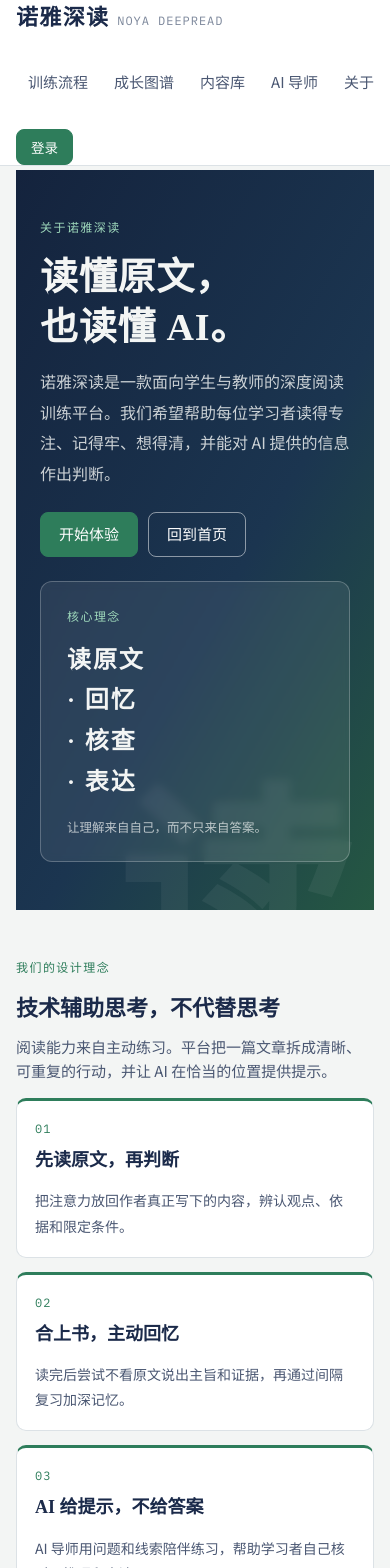
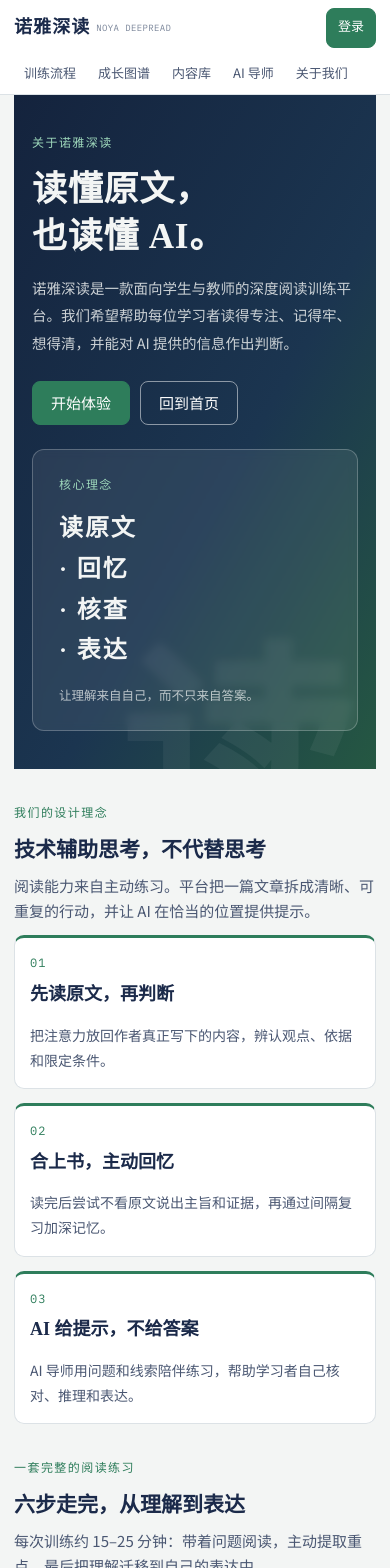
Before and after one commit to yuhaousa/deepread, a Next.js app: page /about in a window 390 px wide. Shown: the top 1568 px of the page. Built offline with nearby package versions, Linux system fonts and the light colour scheme; no server answers.

Commit message:
Improve mobile responsive layouts

```diff
--- a/src/app/globals.css
+++ b/src/app/globals.css
@@ -526,3 +526,71 @@ body:has(.hero-slider){overflow-x:clip}
 .site-footer nav a{color:var(--mute);text-decoration:none}
 .site-footer nav a:hover{color:var(--ink)}
 @media(max-width:760px){.about-hero{grid-template-columns:1fr;gap:24px;min-height:0;padding:48px 24px;margin-top:-24px}.about-hero-note{max-width:360px}.about-principles{grid-template-columns:1fr}.about-principle{min-height:0}.about-steps{grid-template-columns:repeat(2,minmax(0,1fr));gap:10px}.about-belief{grid-template-columns:1fr;padding:18px}.site-footer{align-items:flex-start;flex-direction:column}.site-footer nav{padding-top:2px}}
+
+
+/* ---------- 手机与小屏设备 ---------- */
+@media(max-width:760px){
+  .top .wrap{display:grid;grid-template-columns:minmax(0,1fr) auto;gap:3px 12px;min-height:0;padding-top:8px;padding-bottom:0}
+  .top .brand{grid-column:1;grid-row:1;min-width:0;margin:0;align-items:center}
+  .top .brand b{font-size:20px}
+  .top .brand span{font-size:10px}
+  .top nav.tabs{grid-column:1/-1;grid-row:2;width:100%;min-width:0;max-width:none;margin:0;overscroll-behavior-x:contain;scroll-padding-inline:12px}
+  .top nav.tabs a{padding:11px 10px 9px;font-size:13px}
+  .top .login-link,.top .who{grid-column:2;grid-row:1;justify-self:end;white-space:nowrap}
+  .top .login-link{padding:7px 13px}
+  .who{gap:7px}
+  .app-sidebar{padding-left:max(14px,env(safe-area-inset-left,0px));padding-right:max(14px,env(safe-area-inset-right,0px))}
+  .app-content main.wrap{padding-left:max(14px,env(safe-area-inset-left,0px));padding-right:max(14px,env(safe-area-inset-right,0px));padding-top:20px;padding-bottom:calc(48px + env(safe-area-inset-bottom,0px))}
+  main{padding-top:22px;padding-bottom:56px}
+  .sec{gap:12px;margin-top:34px}
+  .sec>h2{font-size:21px}
+  .card{padding:15px}
+  .stage{padding:18px 15px}
+  .reading{font-size:16px;line-height:1.95}
+  .passage-text{padding:20px 16px;font-size:16px;line-height:1.95}
+  .drawer{left:12px;right:12px;bottom:calc(68px + env(safe-area-inset-bottom,0px));width:auto;max-height:min(580px,calc(100dvh - 104px - env(safe-area-inset-top,0px) - env(safe-area-inset-bottom,0px)));border-radius:14px}
+  .drawer form input{min-width:0}
+  .tutor-btn{right:max(14px,env(safe-area-inset-right,0px));bottom:calc(14px + env(safe-area-inset-bottom,0px));min-height:44px}
+  .about-hero{margin-top:-22px}
+  .about-section{margin-top:34px}
+  .site-footer{margin-top:38px;padding-top:17px}
+}
+@media(max-width:480px){
+  .wrap{padding-left:max(14px,env(safe-area-inset-left,0px));padding-right:max(14px,env(safe-area-inset-right,0px))}
+  .top .wrap{column-gap:8px}
+  .top .brand{gap:6px}
+  .top .brand b{font-size:18px}
+  .top .brand span{font-size:9px;letter-spacing:.04em}
+  .top .login-link{padding:6px 11px;font-size:13px}
+  .who{font-size:12px}
+  .who button{padding:5px 8px}
+  .app-sidebar{column-gap:8px}
+  .app-sidebar .brand b{font-size:18px}
+  .app-sidebar .brand span{font-size:9px}
+  .sidebar-tabs a{padding:8px 9px;font-size:13px}
+  .hero h1{font-size:clamp(28px,8vw,38px)}
+  .hero-stats{display:grid;grid-template-columns:repeat(2,minmax(0,1fr));gap:14px 10px;padding:14px}
+  .hero-stats .btn{grid-column:1/-1;justify-self:start}
+  .growth-photo{min-height:235px}
+  .growth-chart{padding:14px}
+  .loop{grid-template-columns:1fr 1fr}
+  .tree{grid-template-columns:1fr}
+  .skill{grid-template-columns:78px minmax(0,1fr) 42px;gap:8px}
+  .weeks{gap:3px}
+  .row{padding:10px}
+  .row select,.filter button,.btn{min-height:40px}
+  .bar{gap:8px}
+  .bar .sp{margin-left:0}
+  .kv{grid-template-columns:90px minmax(0,1fr);gap:6px 10px;overflow-wrap:anywhere}
+  .chart{min-width:0;padding:13px}
+  .hrow{grid-template-columns:40px minmax(0,1fr) 46px;gap:7px;font-size:12px}
+  .admin-table{font-size:12.5px}
+  .tablewrap{max-width:100%;overscroll-behavior-x:contain;-webkit-overflow-scrolling:touch}
+  .about-hero{padding:38px 18px}
+  .about-hero h1{font-size:clamp(34px,9vw,44px)}
+  .about-hero-copy>p{font-size:14.5px}
+  .about-steps{grid-template-columns:repeat(2,minmax(0,1fr))}
+  .about-ability-list{grid-template-columns:repeat(2,minmax(0,1fr))}
+  .site-footer{gap:12px}
+  .site-footer nav{gap:16px}
+}
```
